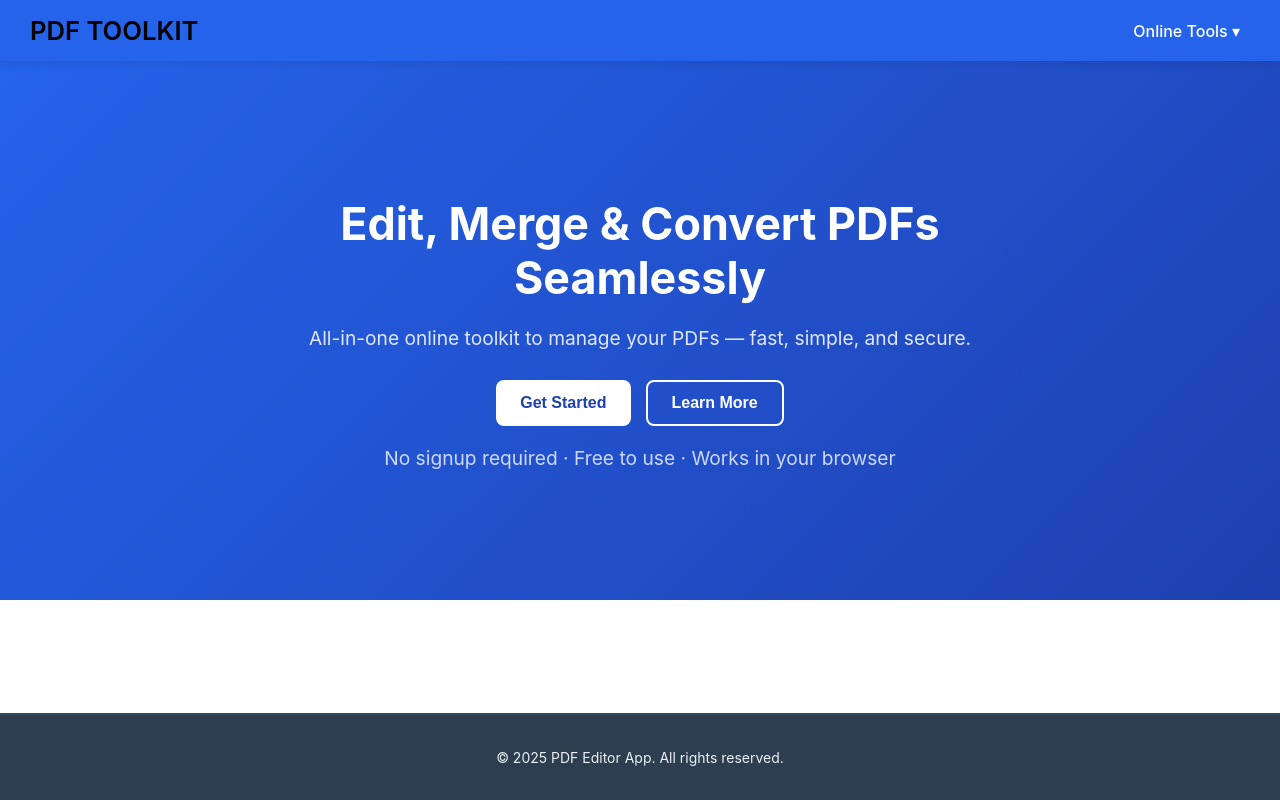
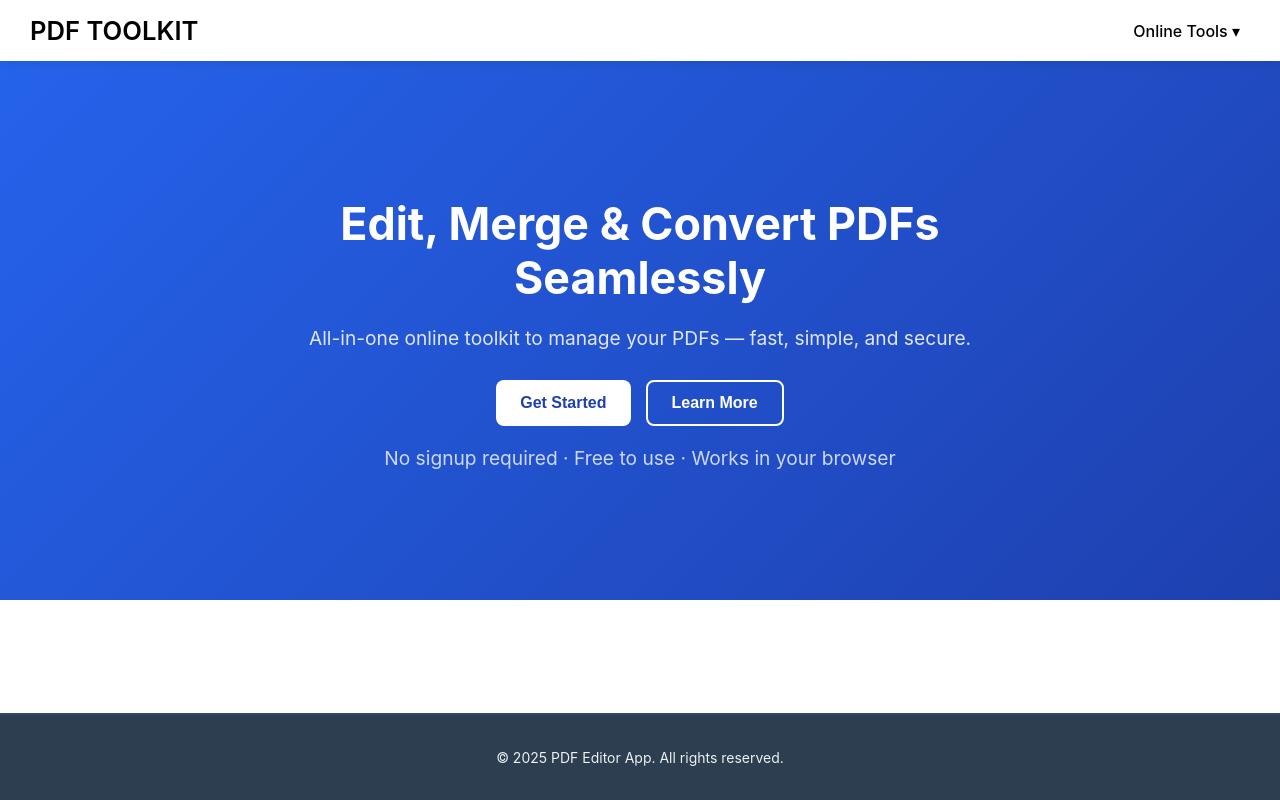
Before and after one commit to Seju1033/pdf-merge, a React (Create React App) app: page / in a window 1280 px wide. Built offline with nearby package versions, Linux system fonts and the light colour scheme.

Commit message:
Update Navbar.css

```diff
--- a/src/css/Navbar.css
+++ b/src/css/Navbar.css
@@ -1,14 +1,13 @@
 /* Navbar Container */
 .navbar {
-  background-color: #2563eb;
-  color: white;
+  background-color: #ffffff;
+  color: black;
   padding: 15px 30px;
   display: flex;
   justify-content: space-between;
   align-items: center;
   position: sticky;
   top: 0;
-
   box-shadow: 0 2px 10px rgba(0, 0, 0, 0.1);
   z-index: 1000;
 }
```
